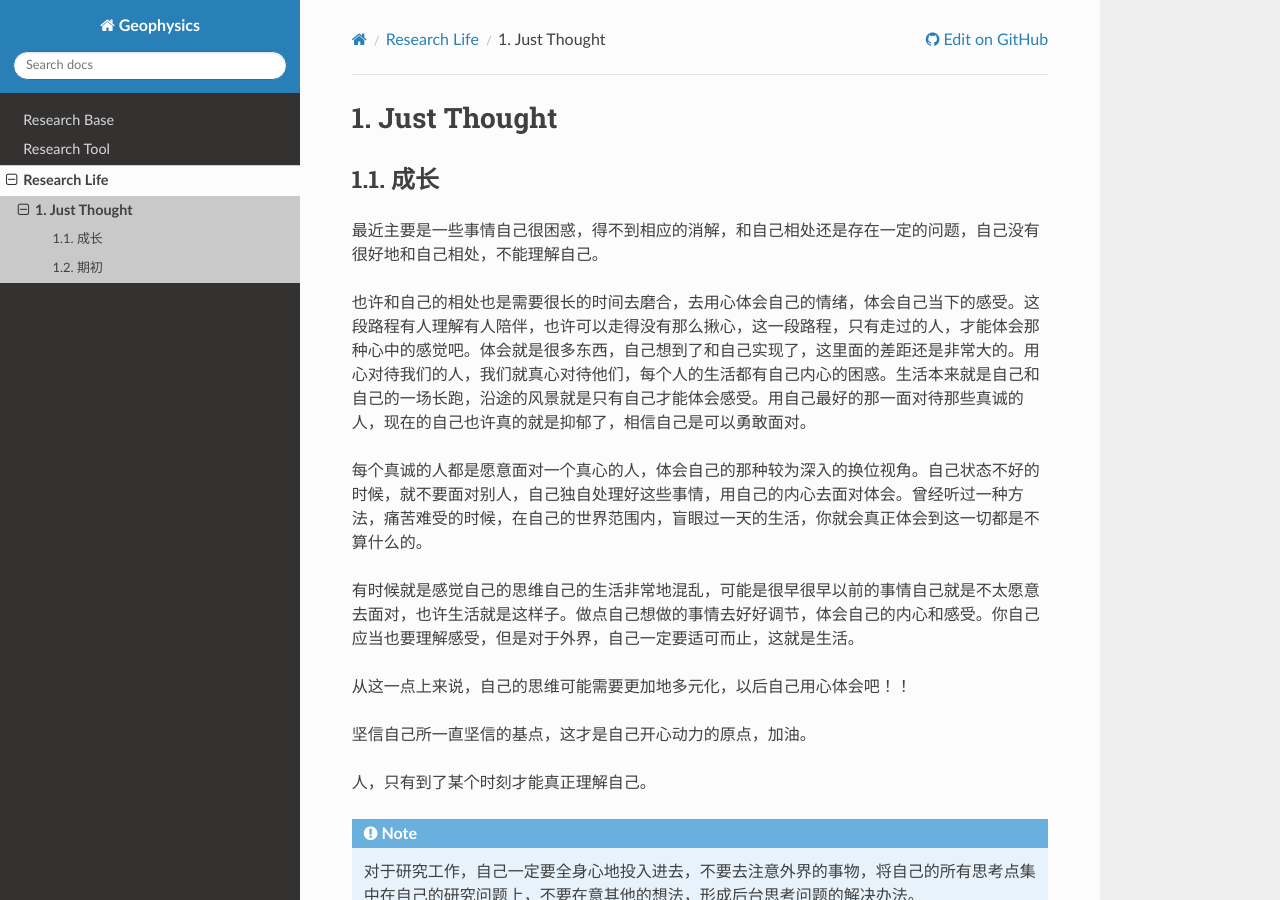
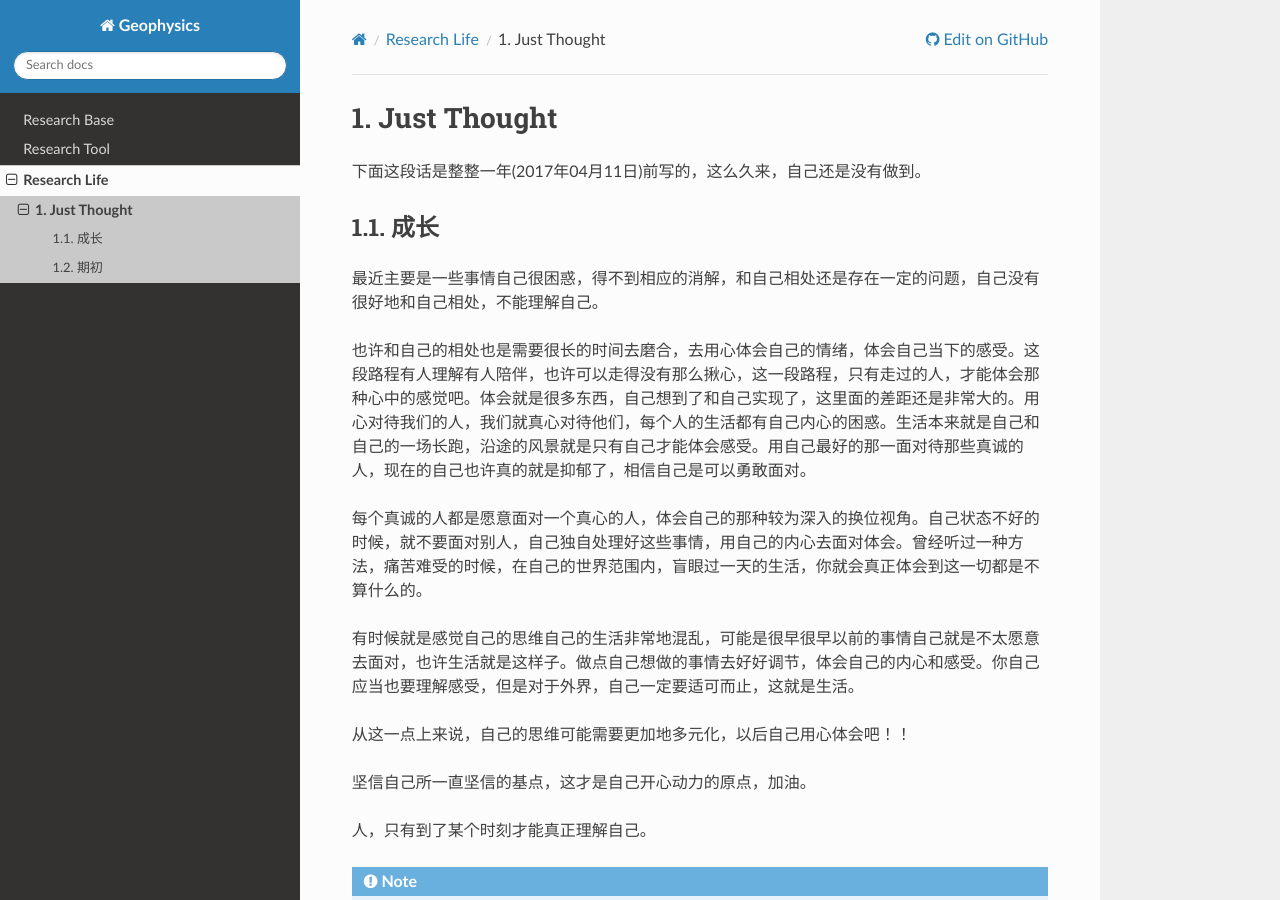
Before and after one commit to geosciman/GeophysicsResearch, a Sphinx documentation site: the page built from source/life/justthought.rst, in a window 1280 px wide and 900 px high. Built offline with Sphinx 7.4.7 and the Read the Docs theme 2.0.0, drawn with Linux system fonts in a browser that asks for light colours; some of the changed lines change nothing that is shown.

Commit message:
update_files

```diff
--- a/source/life/justthought.rst
+++ b/source/life/justthought.rst
@@ -1,5 +1,14 @@
 Just Thought
 ====================
+
+下面这段话是整整一年(2017年04月11日)前写的，这么久来，自己还是没有做到。
+
+..
+    有些东西的忍受和思考需要一点时间和经历去用心体会，并不是自己最初所认为的那个样子或是怎么样的。
+    更多的是，希望得到一个肯定的眼神和理解，对于其他的，自己倒真的没有其他什么想法，在自己没有得到的时候，自己的心绪就是很难好好地安静下来，好好地用心做一件事情或是其他什么东西，也许这就是自己的一个人的不足吧。听过这样一个观点就是：每个优点的背后必然会存在一个缺点，两者往往在一个问题的两端，是一个问题的极限，一方面有多好，另一方面就会有多差。
+    在自己的一种生活方式中，找到属于自己的坚持的力量或是其他，自己有信心做好自己想做的事情，自己对于现实问题的思考在于自己对自己的实际分析。
+    无论是在生活，还是自己在学习上，都要给自己提供一种更加有效的空闲时间或是一种可控的余地，以一种半满的状态体会生活的价值意义。
+    很多时候希望自己不要因为现实问题出现较大的变化，使自己的心境出现很大的变化。自己当下应当好好努力。
 
 成长
 --------------
```
